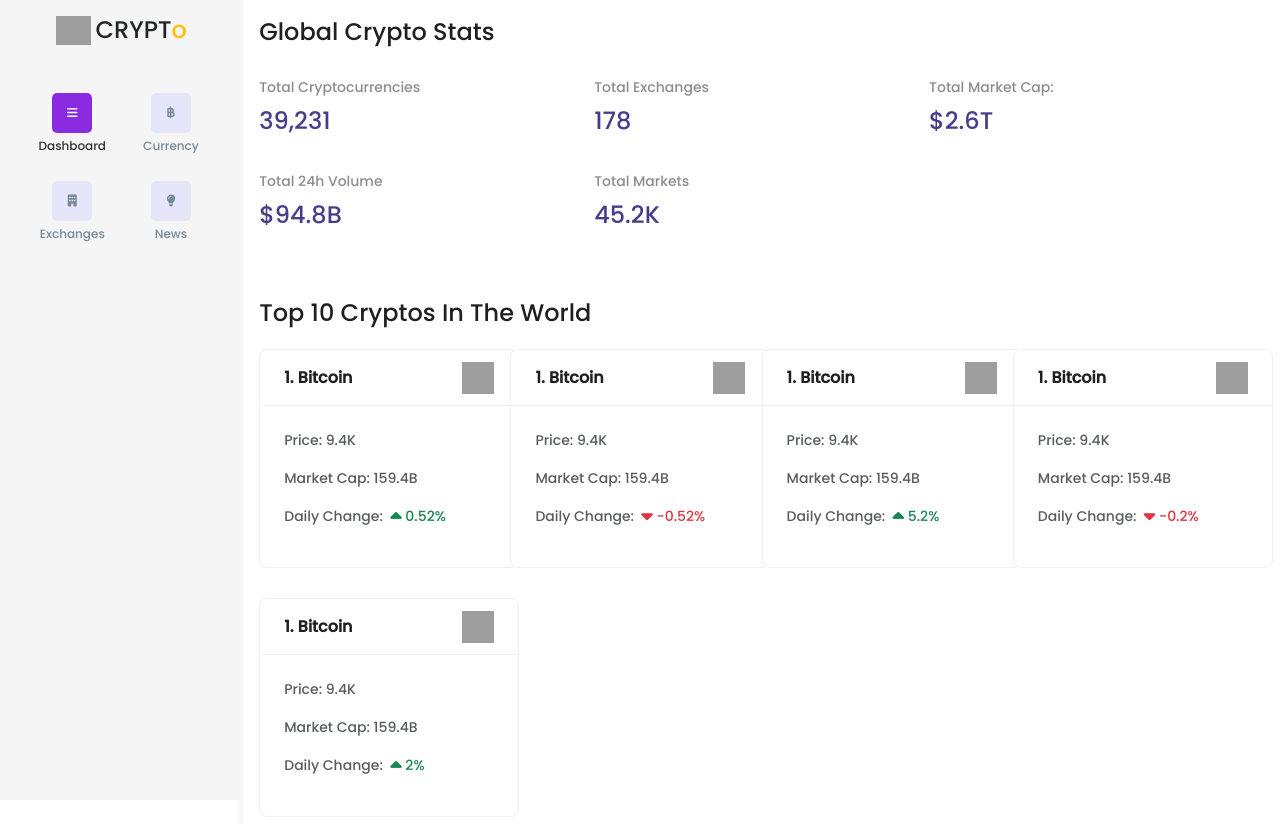
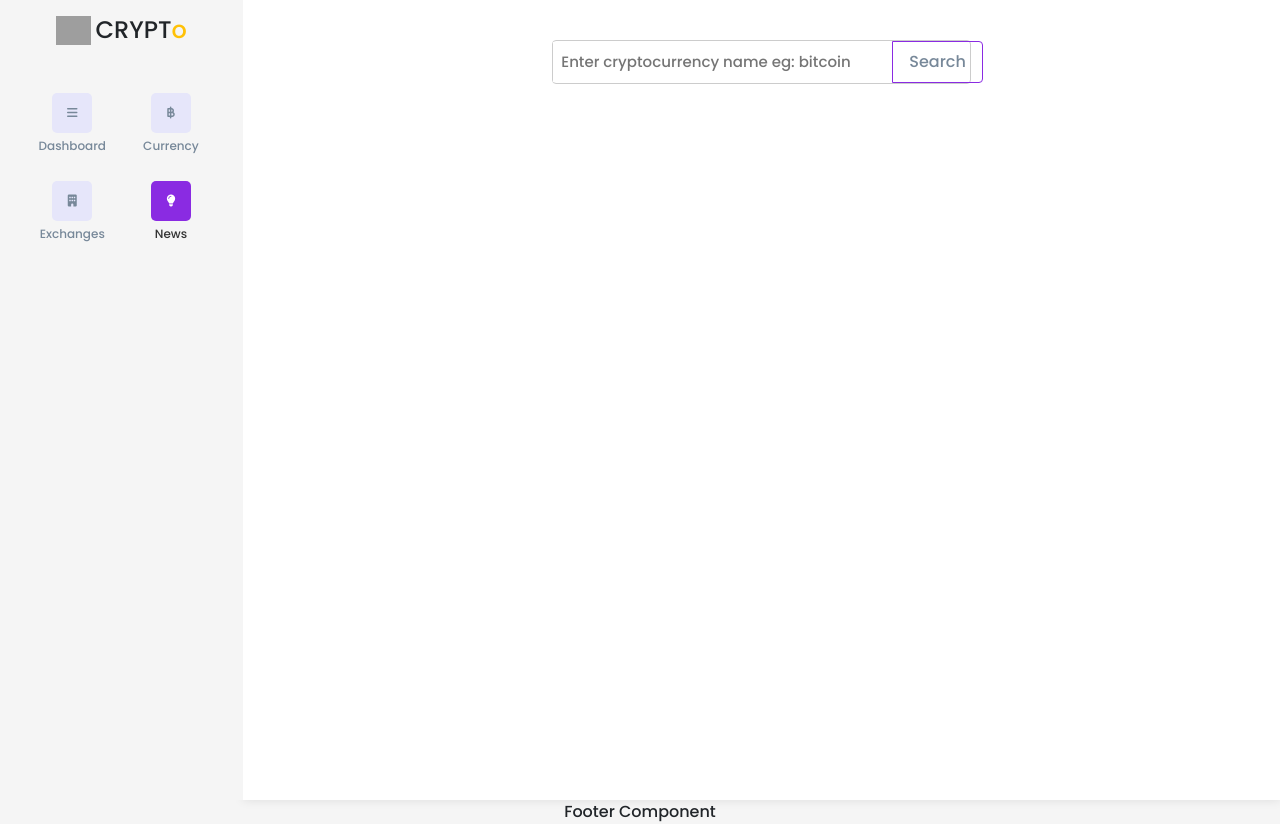
Before and after one commit to Ashishkhose7/react-project-02, a React (Create React App) app: page /news in a window 1280 px wide. Before the commit this address led to /dashboard. Shown: the top 824 px of the page. Built offline with nearby package versions, Linux system fonts and the light colour scheme; grey boxes are pictures that could not be loaded.

Commit message:
News search ui

```diff
--- a/src/App.css
+++ b/src/App.css
@@ -86,6 +86,17 @@ a.active {
 .dash-heading{
   font-weight: normal;
 }
+.home-heading-container{
+    display: flex;
+    justify-content: space-between;
+    align-items: center;
+    margin-top: 40px;
+    width: 97%;
+}
+.show-more{
+    margin-top: 0px !important;
+    font-weight: normal;
+}
 .card{
   /* border: 0; */
   /* border: 2px solid lightgray; */
@@ -127,3 +138,38 @@ a.active {
  .footer-section{
   background-color: whitesmoke;
  }
+ .inputcontainer {
+  display: flex;
+  align-items: center;
+  border: 1px solid #ccc;
+  border-radius: 4px;
+}
+
+.email-input {
+  flex-grow: 1;
+  padding: 8px;
+  border: none;
+  font-size: 16px;
+  font-weight: normal;
+}
+.email-input:focus{
+  outline: none;
+}
+.email-input::placeholder{
+  font-weight: normal;
+  font-size: 15px;
+}
+.subscribe-btn {
+  border: 1px solid blueviolet;
+  color: lightslategray;
+  border-radius: 0px 4px 4px 0px;
+  padding: 8px 16px;
+  font-size: 16px;
+  cursor: pointer;
+  margin-left: 8px;
+}
+.subscribe-btn:hover{
+  background-color: blueviolet ;
+  border: 1px solid blueviolet;
+  color: #fff;
+}
--- a/src/Components/Dashboard.jsx
+++ b/src/Components/Dashboard.jsx
@@ -117,7 +117,11 @@ const Dashboard = () => {
 
       <div className="row latest-news mt-5">
             {
-              topnews[4] ? <Title level={3} className="heading"><span className="dash-heading">Latest Market News</span></Title> : 'Latest Crypto News'
+              topnews[4] ? <div className="home-heading-container">
+                 <Title level={3} className="heading"><span className="dash-heading">Latest Market News</span></Title>
+                 <Title level={5} className="show-more mr-5"><Link to="/news">Show more</Link></Title>
+
+              </div> : 'Latest Crypto News'
             }
             <Row gutter={[30,30]} className="crypto-card-container my-2">
              {
@@ -144,9 +148,6 @@ const Dashboard = () => {
                  }) : <Skeleton active  className="mx-3"/>
              }
              </Row>
-             {
-              console.log(topnews)
-             }
       </div>
     </div>
   )
--- a/src/Components/Navigation.jsx
+++ b/src/Components/Navigation.jsx
@@ -1,20 +1,28 @@
 import React, { useEffect, useState } from "react"
-import { Link, NavLink, useLocation } from "react-router-dom";
+import { Link, NavLink, useLocation, useNavigate } from "react-router-dom";
 
 const Navigation = (props) => {
   const [tab, setTab] = useState("");
+  const navigate = useNavigate();
   const location = useLocation();
 
   useEffect(() => {
       const path = location.pathname;
       if(path == '/dashboard'){
         setTab(path);
+        navigate("dashboard")
       }else if(path == '/cryptocurrencies'){
         setTab(path);
+        navigate("cryptocurrencies")
       }else if(path == '/exchanges'){
         setTab(path);
+        navigate("exchanges")
       }else if(path == '/news'){
         setTab(path);
+        navigate("news")
+      }else{
+        setTab('dashboard');
+        navigate('dashboard')
       }
       window.scrollTo(0,0);
   }, [location.pathname])
--- a/src/Layout/layout.js
+++ b/src/Layout/layout.js
@@ -1,16 +1,9 @@
-import { Outlet, useNavigate } from "react-router-dom";
+import { Outlet } from "react-router-dom";
 import Navigation from "../Components/Navigation";
 import Footer from "../Components/Footer";
 
 import '../App.css';
-import { useEffect } from "react";
 const LayoutComponent = () => {
-  const navigate = useNavigate();
-
-  useEffect(() => {
-    navigate("dashboard")
-  }, [])
-
     return (
       <div className="container-fluid m-0 p-0">
           <div className="flex-container">
--- a/src/Pages/News.jsx
+++ b/src/Pages/News.jsx
@@ -2,8 +2,11 @@ import React from "react"
 
 const News = (props) => {
   return (
-    <div className="col-md-12">
-        <p>News</p>
+    <div className="col-md-12 p-3">
+        <div class="col-md-5 inputcontainer m-auto mt-4">
+          <input type="email" placeholder="Enter cryptocurrency name eg: bitcoin" class="email-input"/>
+          <button class="btn subscribe-btn">Search</button>
+      </div>
     </div>
   )
 };
```
